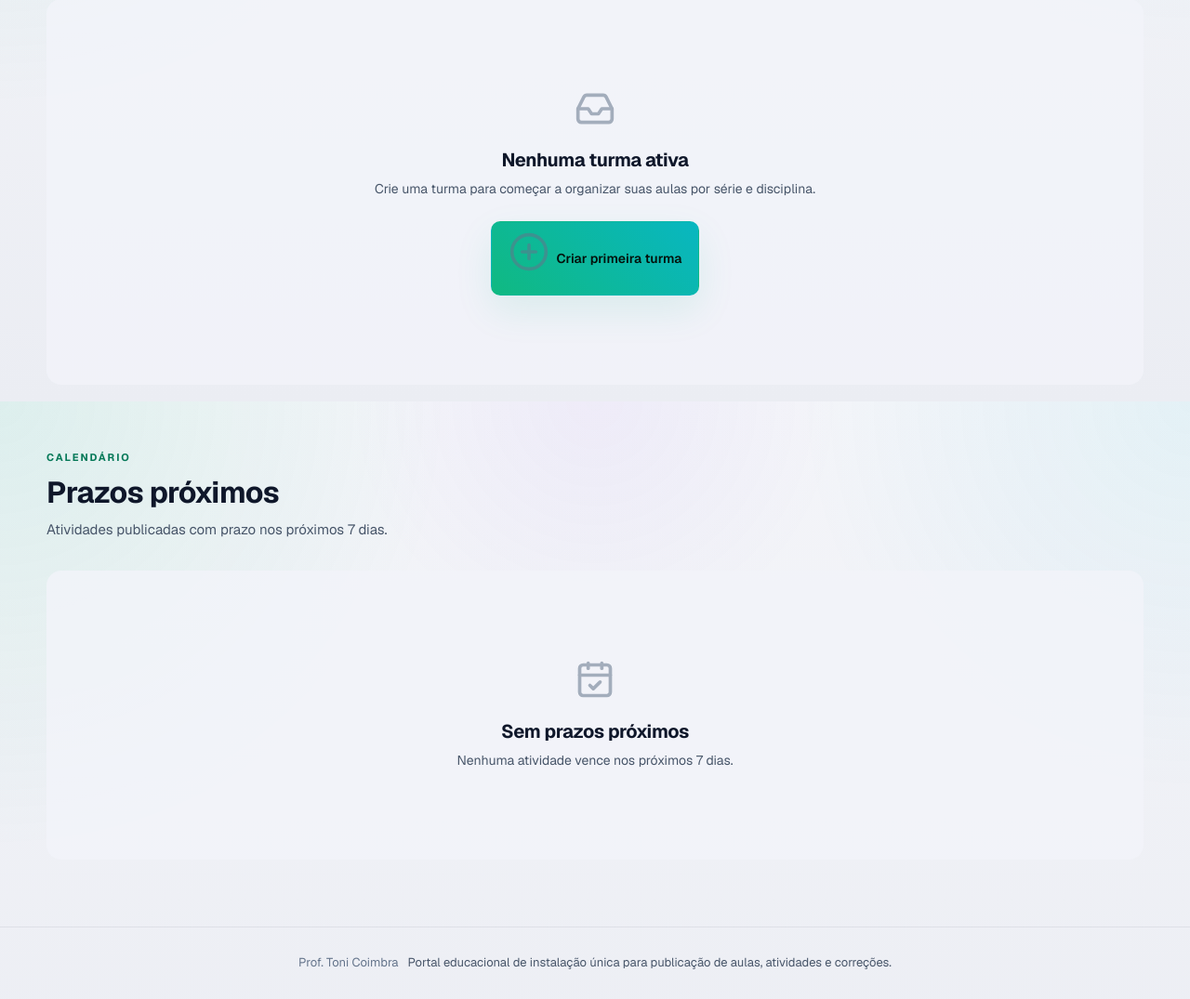
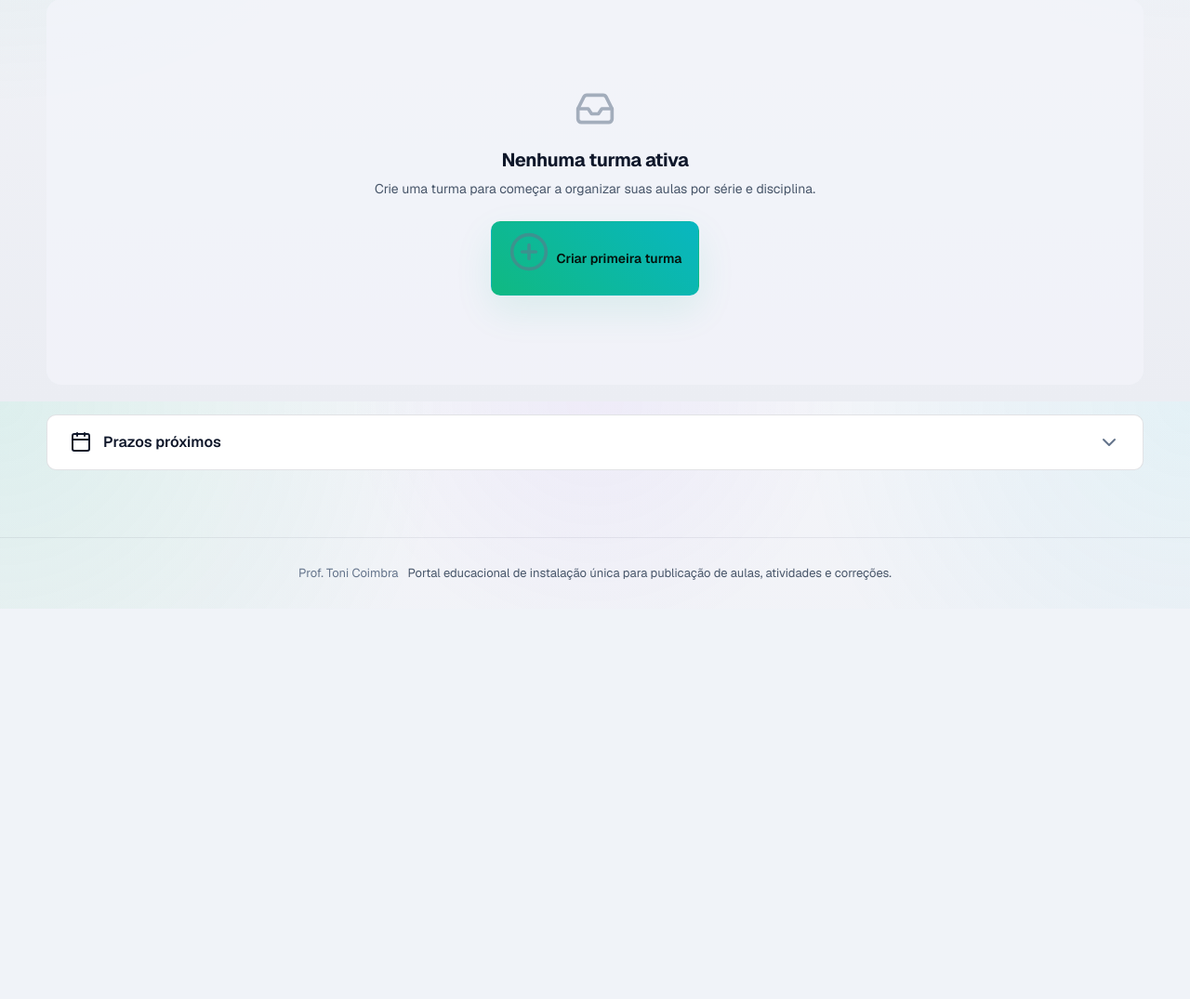
Before and after one commit to elvertoni/professorDash2.0, a Django app: page /turmas/painel/ in a window 1280 px wide. Shown: the part 368-1443 px from the top of the page at 93% size. After the commit the page ends 1013 px from the top, so only its background shows below. Run offline with Django 5.2, Linux system fonts and the light colour scheme; the visitor is signed in with stand-in values (Sample User, id 1); data comes from the database, SQL or seed files in the repository; data that the repository does not hold is empty; some libraries are stand-ins or nearby versions.

Commit message:
feat(dashboard): phase 2 — professor command center focus
Collapse "Prazos próximos" into a closed-by-default <details> panel so
the professor home is just: urgency banner + série→discipline accordion.
Removes the stacked-table wall. Strip the now-duplicate heading from the
prazos partial (the summary labels it). Native details = accessible, no
extra JS.

Co-Authored-By: Claude Sonnet 4.6 <noreply@anthropic.com>

```diff
--- a/templates/classroom/partials/dashboard_prazos.html
+++ b/templates/classroom/partials/dashboard_prazos.html
@@ -1,12 +1,3 @@
-<div class="section-heading section-gap">
-    <div class="page-heading-row">
-        <div>
-            <span class="eyebrow">Calendário</span>
-            <h2>Prazos próximos</h2>
-            <p class="lead">Atividades publicadas com prazo nos próximos 7 dias.</p>
-        </div>
-    </div>
-</div>
 {% if prazos %}
     <div class="tbl-wrap">
         <table class="tbl">
--- a/templates/classroom/professor_dashboard.html
+++ b/templates/classroom/professor_dashboard.html
@@ -73,6 +73,42 @@
     font-size: 0.9375rem;
 }
 
+/* Painel secundário colapsável (Prazos) — fechado por default */
+.dash-collapsible {
+    margin-top: var(--space-6);
+}
+.dash-collapsible > summary {
+    display: flex;
+    align-items: center;
+    gap: var(--space-3);
+    padding: var(--space-4) var(--space-5);
+    background: var(--shell-surface-elev);
+    border: 1px solid var(--shell-border-strong);
+    border-radius: var(--radius-md);
+    cursor: pointer;
+    user-select: none;
+    list-style: none;
+    font-weight: 600;
+    color: var(--shell-text);
+    transition: background 150ms ease-out;
+}
+.dash-collapsible > summary:hover { background: var(--shell-surface-strong); }
+.dash-collapsible > summary::-webkit-details-marker { display: none; }
+.dash-collapsible > summary:focus-visible {
+    outline: 2px solid var(--shell-primary);
+    outline-offset: 2px;
+}
+.dash-collapsible[open] > summary {
+    border-bottom-left-radius: 0;
+    border-bottom-right-radius: 0;
+}
+.dash-chevron {
+    margin-left: auto;
+    color: var(--shell-text-soft);
+    transition: transform 200ms ease-out;
+}
+.dash-collapsible[open] .dash-chevron { transform: rotate(180deg); }
+
 @media (max-width: 600px) {
     .serie-header-meta span { display: none; }
     .serie-header-title h2 { font-size: 1rem; }
@@ -80,7 +116,8 @@
 
 @media (prefers-reduced-motion: reduce) {
     .serie-chevron,
-    .serie-header { transition: none; }
+    .serie-header,
+    .dash-chevron { transition: none; }
 }
 </style>
 {% endblock %}
@@ -215,7 +252,17 @@
     </div>
     {% endif %}
 
-    {% include 'classroom/partials/dashboard_prazos.html' %}
+    <details class="dash-collapsible">
+        <summary>
+            <i data-lucide="calendar" aria-hidden="true"></i>
+            Prazos próximos
+            {% if prazos %}<span class="badge badge-neutral">{{ prazos|length }}</span>{% endif %}
+            <i data-lucide="chevron-down" class="dash-chevron" aria-hidden="true"></i>
+        </summary>
+        <div class="dash-collapsible-body">
+            {% include 'classroom/partials/dashboard_prazos.html' %}
+        </div>
+    </details>
 
 </section>
 {% endblock %}
```
